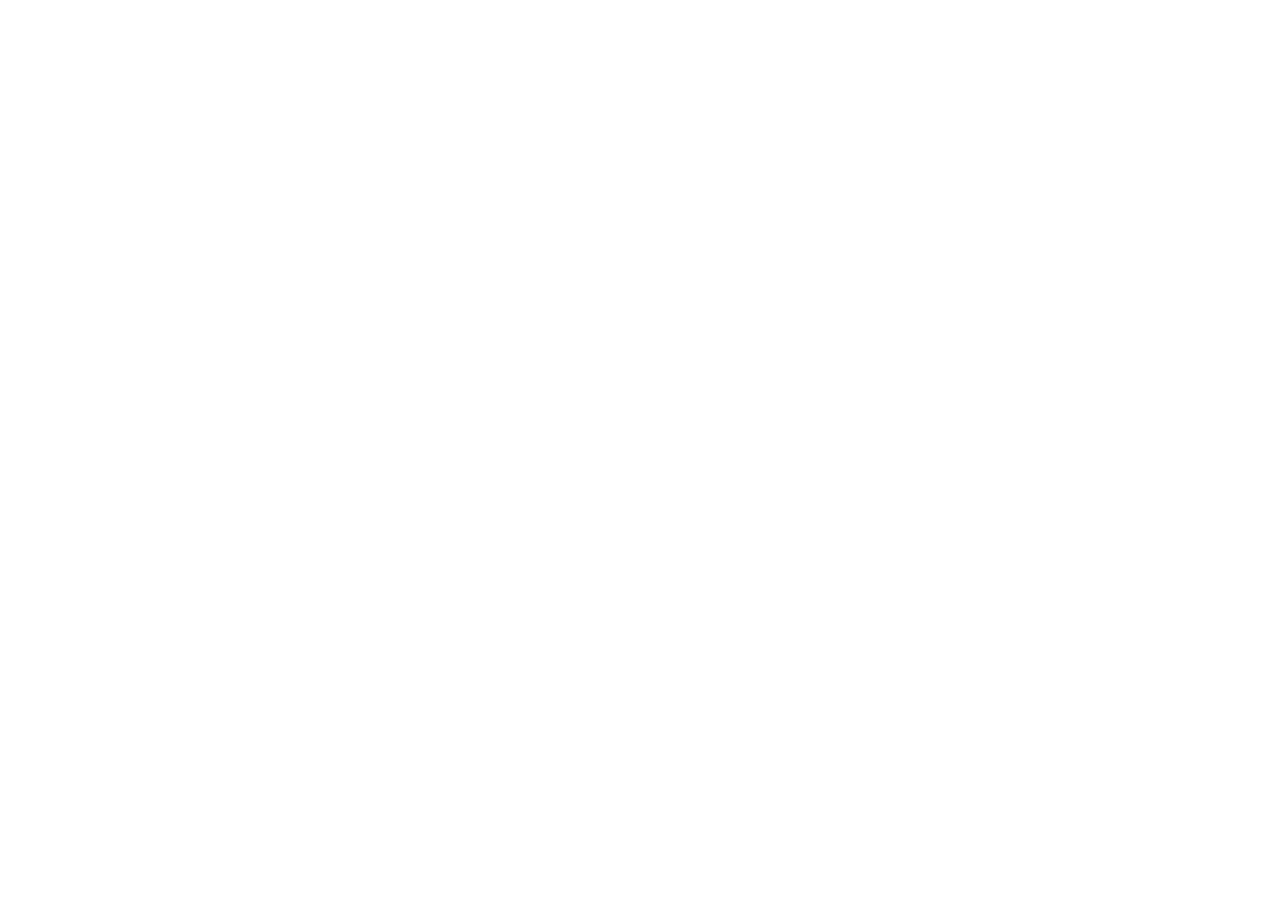
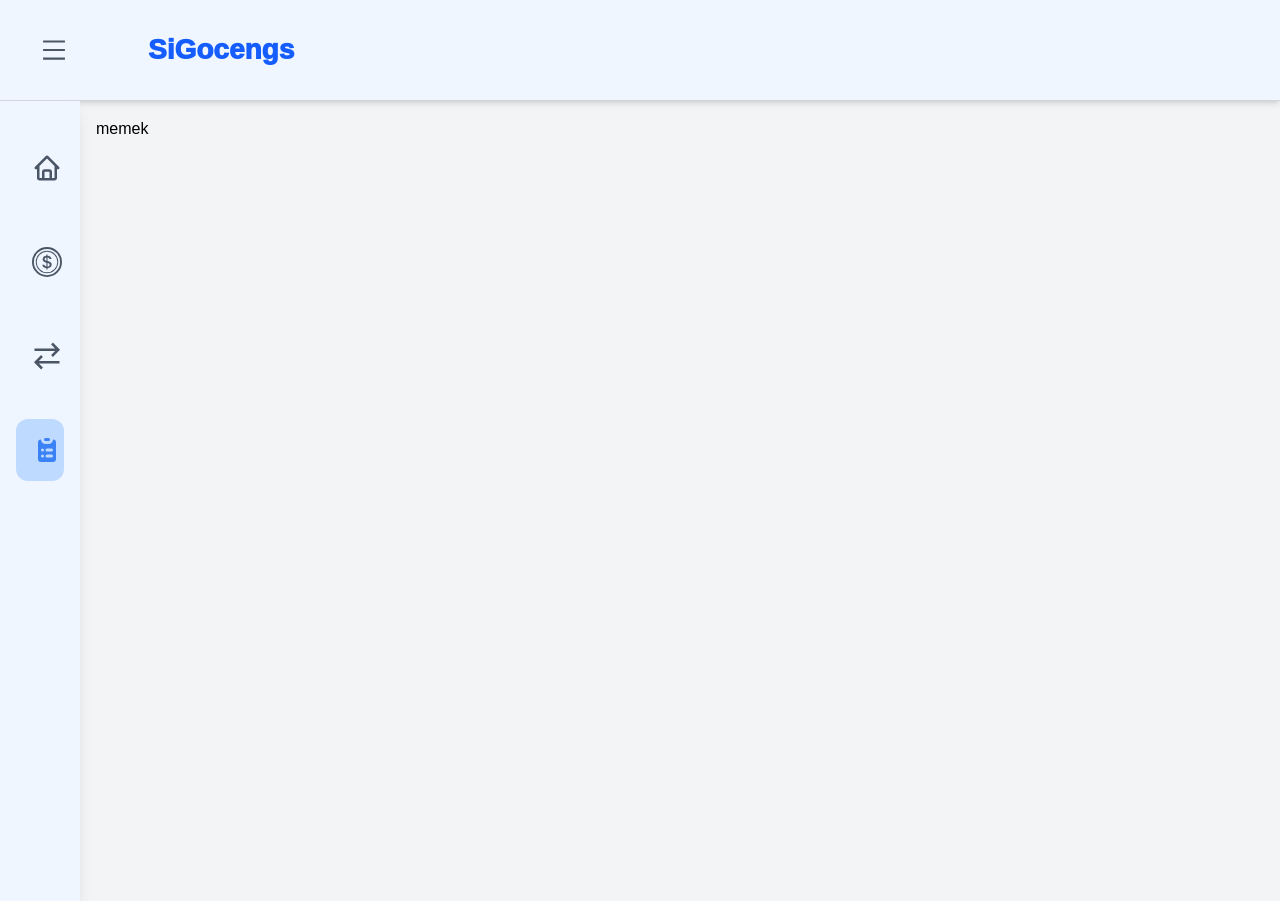
Before and after one commit to Raldiadriansyah/Projek-SiGocengs, a React (Vite) app: page /Budget in a window 1280 px wide. Before the commit this address had no page. Before the commit the page ends 800 px from the top, so only its background shows below. Built offline with nearby package versions, Linux system fonts and the light colour scheme; a web font is replaced by a local one.

Commit message:
Progress-Raldi

```diff
--- a/src/App.jsx
+++ b/src/App.jsx
@@ -2,14 +2,17 @@ import "./assets/tailwind.css";
 import React from "react";
 import { Routes, Route } from "react-router-dom";
 import { Suspense } from "react";
-import AuthLayout from "./Layouts/AuthLayout";
 import Loading from "./Components/Loading";
-import Login from "./Pages/Auth/Login";
-import Forgot from "./Pages/Auth/Forgot";
-import Register from "./Pages/Auth/Register";
+import Transaksi from "./Pages/Guest/Transaksi";
+import Budget from "./Pages/Guest/Budget";
+const AuthLayout = React.lazy(() => import("./Layouts/AuthLayout"));
+const Login = React.lazy(() => import("./Pages/Auth/Login"));
+const Forgot = React.lazy(() => import("./Pages/Auth/Forgot"));
+const Register = React.lazy(() => import("./Pages/Auth/Register"));
 const Home = React.lazy(() => import("./Pages/LandingPage/Hero"));
 const LandingPage = React.lazy(() => import("./Layouts/LandingPage"));
 const Dashboard = React.lazy(() => import("./Pages/Guest/Dashboard"));
+const Saldo = React.lazy(() => import("./Pages/Guest/Saldo"));
 const Guest = React.lazy(() => import("./Layouts/Guest"));
 
 function App() {
@@ -26,6 +29,9 @@ function App() {
         </Route>
         <Route element={<Guest />}>
             <Route path="/guest" element={<Dashboard/>}/>
+            <Route path="/Saldo" element={<Saldo/>}/>
+            <Route path="/Transaksi" element={<Transaksi/>}/>
+            <Route path="/Budget" element={<Budget/>}/>
         </Route>
       </Routes>
 
--- a/src/Components/Guest/sidebar.jsx
+++ b/src/Components/Guest/sidebar.jsx
@@ -17,25 +17,25 @@ export default function Sidebar({ isOpen }) {
             <div id="sidebar-menu" className="w-full mt-5">
                 <ul id="menu-list" className="space-y-8">
                     <li>
-                        <NavLink id="menu-1" to="/" className={menuClass}>
+                        <NavLink id="menu-1" to="/guest" className={menuClass}>
                             <BiHome size={30} className="min-w-[30px]" />
                             {isOpen && <span className="ml-5">Beranda</span>}
                         </NavLink>
                     </li>
                     <li>
-                        <NavLink id="menu-2" to="/" className={menuClass}>
+                        <NavLink id="menu-2" to="/Saldo" className={menuClass}>
                             <BsCoin  size={30} className="min-w-[30px]" />
                             {isOpen && <span className="ml-5">Saldo</span>}
                         </NavLink>
                     </li>
                     <li>
-                        <NavLink id="menu-3" to="/" className={menuClass}>
+                        <NavLink id="menu-3" to="/Transaksi" className={menuClass}>
                             <GrTransaction size={30} className="min-w-[30px]" />
                             {isOpen && <span className="ml-5">Transaksi</span>}
                         </NavLink>
                     </li>
                     <li>
-                        <NavLink id="menu-4" to="/" className={menuClass}>
+                        <NavLink id="menu-4" to="/Budget" className={menuClass}>
                             <HiClipboardList size={30} className="min-w-[30px]" />
                             {isOpen && <span className="ml-5">Kelola Bugdet</span>}
                         </NavLink>
--- /dev/null
+++ b/src/Pages/Guest/Budget.jsx
@@ -0,0 +1,7 @@
+export default function Budget(){
+    return(
+        <div>
+            <h1>memek</h1>
+        </div>
+    )
+}
--- /dev/null
+++ b/src/Pages/Guest/Saldo.jsx
@@ -0,0 +1,7 @@
+export default function Saldo(){
+    return(
+        <div>
+            <h1>kontol</h1>
+        </div>
+    )
+}
--- /dev/null
+++ b/src/Pages/Guest/Transaksi.jsx
@@ -0,0 +1,7 @@
+export default function Transaksi(){
+    return(
+        <div>
+            <h1>puki</h1>
+        </div>
+    )
+}
```
